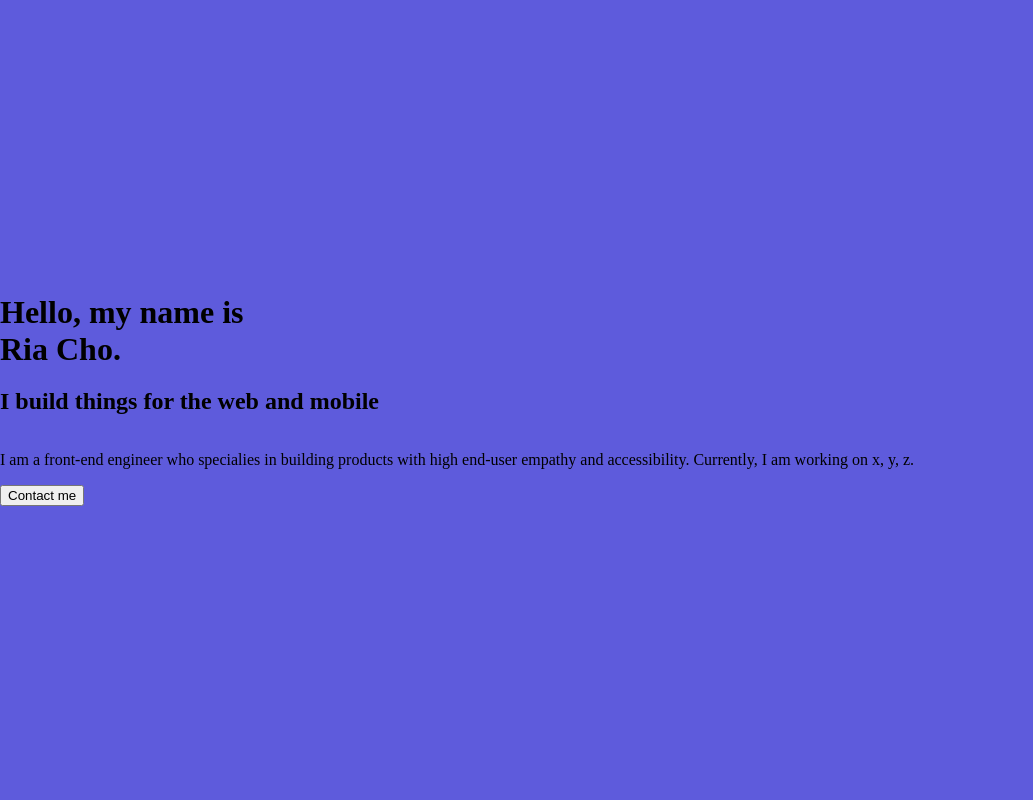
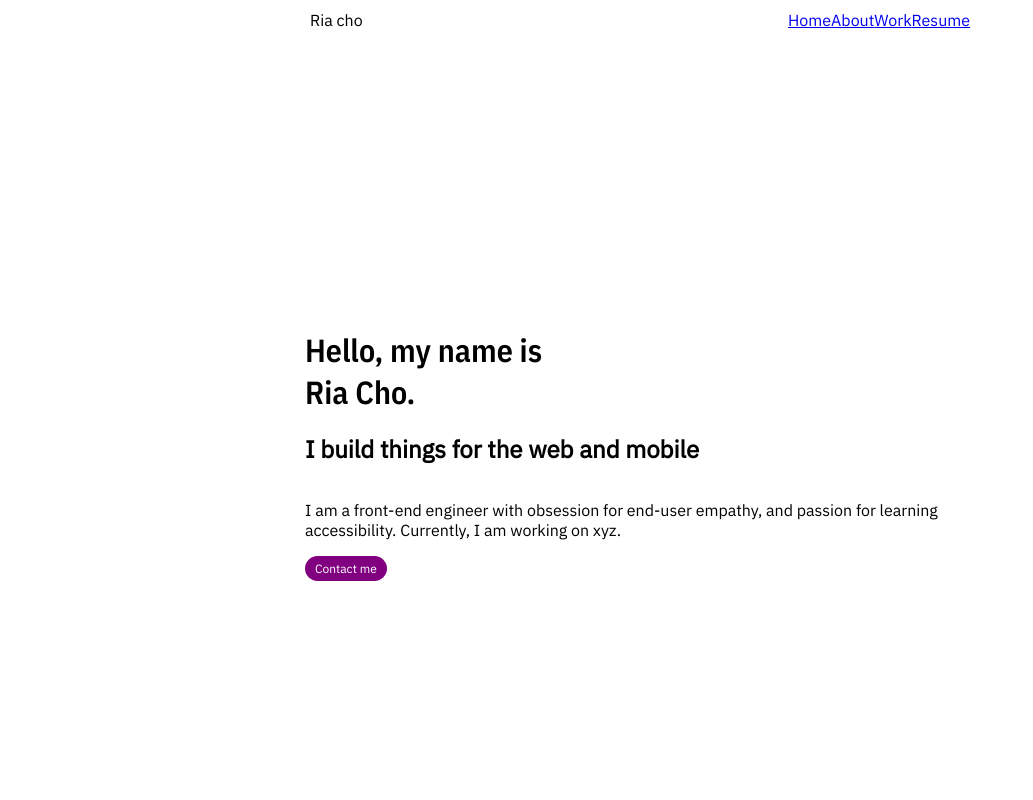
Before and after one commit to gcho91/riacho-portfolio-next, a Next.js app: page / in a window 1280 px wide. Shown: the top 800 px of the page, without its empty margins (0-1033 px from the left). Built offline with nearby package versions, Linux system fonts and the light colour scheme.

Commit message:
Import font, add max-width

```diff
--- a/pages/_app.tsx
+++ b/pages/_app.tsx
@@ -1,6 +1,17 @@
 import '@/styles/globals.css'
 import type { AppProps } from 'next/app'
+import { Inter, IBM_Plex_Sans } from 'next/font/google'
+
+const ibmPlexSans = IBM_Plex_Sans({
+  weight: '400',
+  subsets: ['latin']
+})
+
+console.log(ibmPlexSans)
+// https://blog.logrocket.com/next-js-font-optimization-custom-google-fonts/#adding-google-fonts-next-font
 
 export default function App({ Component, pageProps }: AppProps) {
-  return <Component {...pageProps} />
+  return <main className={ibmPlexSans.className}>
+    <Component {...pageProps} />
+  </main>
 }
--- a/pages/index.tsx
+++ b/pages/index.tsx
@@ -1,19 +1,49 @@
-import Image from 'next/image'
-import { Inter } from 'next/font/google'
-// import image from "/portrait.png"
 
-const inter = Inter({ subsets: ['latin'] })
+import { IBM_Plex_Sans_Condensed } from 'next/font/google'
+
+const ibmPlexSansCond = IBM_Plex_Sans_Condensed({
+  weight: '600',
+  subsets: ['latin']
+})
+// todo: make font utility file
 
 export default function Home() {
   return (
-    <div className=''>
+    <div className='home-container'>
       <main className='hero'>
+        <header className="header-section">
+          <div className='container-head'>
+            <div>
+              <span>Ria cho</span>
+            </div>
+            <nav>
+              <ul className='navbar-list'>
+                <li>
+                  <a href="index.html" className="nav-links">Home</a>
+                </li>
+                <li>
+                  <a href="about.html" className="nav-links">About</a>
+                </li>
+                <li>
+                  <a href="work.html" className="nav-links">Work</a>
+                </li>
+                <li>
+                  <a href="./img/Gloria-Cho_August-2019-vC1.pdf" className="nav-links">Resume</a>
+                </li>
+              </ul>
+            </nav>
+          </div>
+
+
+        </header>
+
         <div className='left'>
-          <h1 style={{ margin: 0 }}>Hello, my name is <br />
+          <h1 className={ibmPlexSansCond.className} style={{ margin: 0 }}>Hello, my name is <br />
             Ria Cho. </h1>
           <h2>I build things for the web and mobile</h2>
-          <p>I am a front-end engineer who specialies in building products with high end-user empathy and accessibility. Currently, I am working on x, y, z. </p>
-          <button>Contact me</button>
+          {/* <p>I am a front-end engineer who specialies in building products with high end-user empathy and accessibility. Currently, I am working on x, y, z. </p> */}
+          <p>I am a front-end engineer with obsession for end-user empathy, and passion for learning accessibility. Currently, I am working on xyz.</p>
+          <a className="cta-button">Contact me</a>
         </div>
       </main>
 
--- a/styles/globals.css
+++ b/styles/globals.css
@@ -5,11 +5,13 @@
 body {
   margin: 0;
 }
-
+.home-container {
+  max-width:700px;
+  margin: 0 auto;
+}
 .hero {
   height: 100vh;
-  background-color: #5E5BDC;
-
+  /* background-color: #5E5BDC; */
 }
 
 .hero-row {
@@ -25,7 +27,8 @@ body {
   align-items: flex-start;
   min-height: 100vh;
   height: 100vh;
-  padding: 0px;
+  /* padding: 0px; */
+  padding: 15px;
 }
 
 .container {
@@ -46,3 +49,38 @@ body {
 
 /* https: //redstapler.co/curved-custom-shape-div-css-svg/ */
 /* portfolio grid example: https: //www.codeflows.dev/#pricing */
+
+.header-section {
+  /* display: flex;
+  justify-content: space-between;
+  align-items: center; */
+  padding: 10px 20px;
+}
+
+.navbar-list {
+  display: flex;
+  list-style: none;
+}
+
+.container-head {
+  display: flex;
+  align-items: center;
+  justify-content: space-between;
+}
+
+.cta-button {
+  font-size: 12px;
+  background-color: purple;
+  border-radius:50px;
+  padding: 5px 10px;
+  color: white;
+  /* text-transform: ; */
+}
+
+.cta-button:hover {
+  background-color:yellow
+}
+
+.navbar-list {
+  margin: 0;
+}
```
